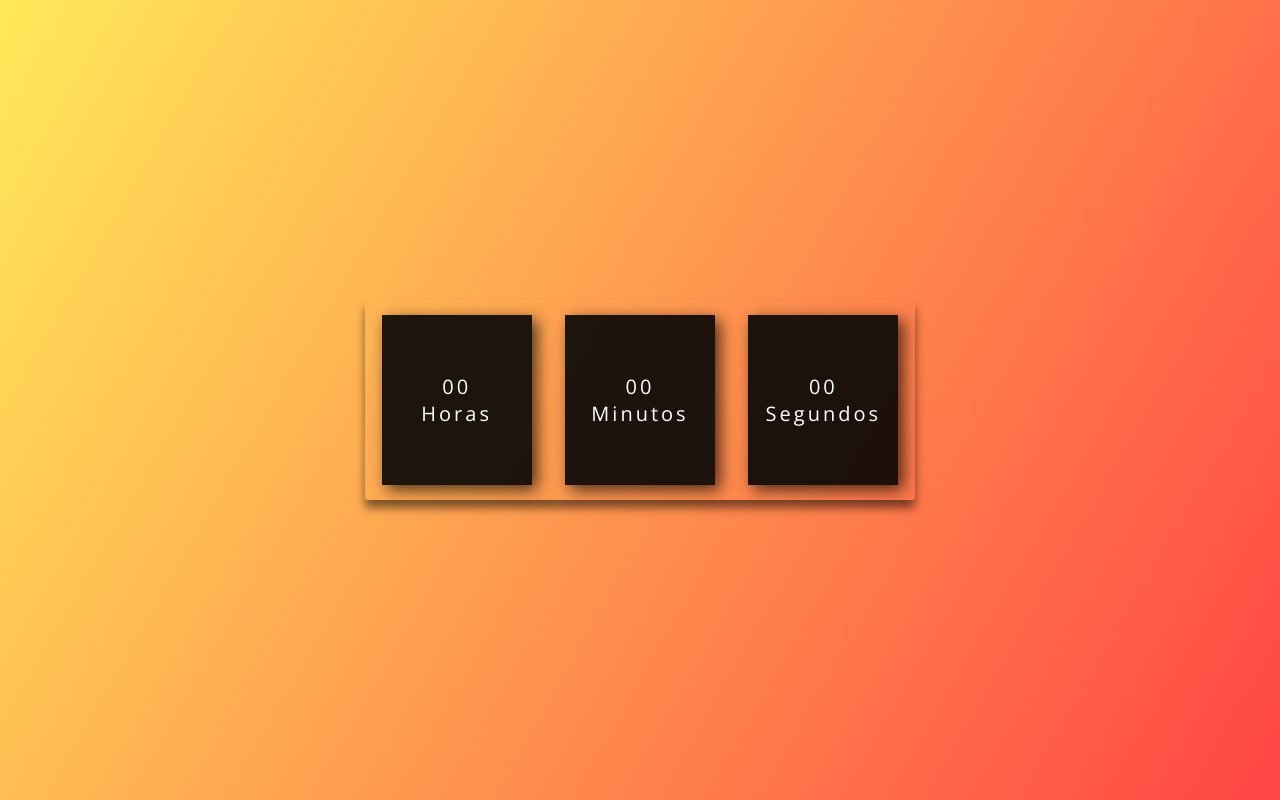
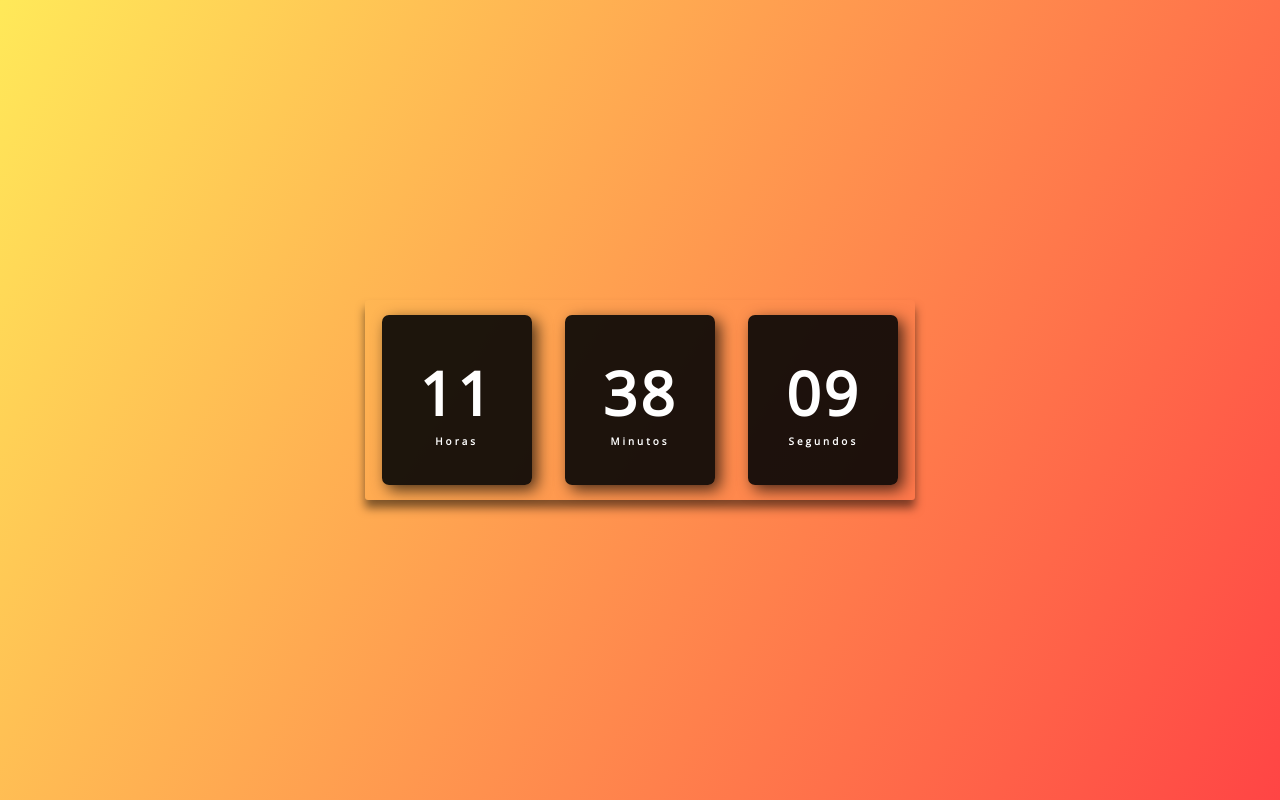
Before and after one commit to DiegoVarzim/relogio_digital, a plain HTML site: page index.html in a window 1280 px wide. Drawn offline with nearby package versions, Linux system fonts and the light colour scheme.

Commit message:
projeto finalizado

```diff
--- a/index.html
+++ b/index.html
@@ -26,6 +26,7 @@
         </div>
     </div>
 
+    <script src="script.js"></script>
 </body>
 
 </html>
--- a/script.js
+++ b/script.js
@@ -0,0 +1,20 @@
+const horas = document.getElementById('horas');
+const minutos = document.getElementById('minutos');
+const segundos = document.getElementById('segundos');
+
+const relogio = setInterval(function time() {
+    let dateToday = new Date();
+    let hr = dateToday.getHours();
+    let min = dateToday.getMinutes();
+    let sec = dateToday.getUTCSeconds();
+
+    if (hr < 10) hr = '0' + hr;
+    if (min < 10) min = '0' + min;
+    if (sec < 10) sec = '0' + sec;
+
+
+    horas.textContent = hr;
+    minutos.textContent = min;
+    segundos.textContent = sec;
+
+})
--- a/style.css
+++ b/style.css
@@ -36,10 +36,15 @@ body {
     color: #fff;
     background: rgba(5, 5, 5, .9);
     box-shadow: 5px 5px 15px rgba(0, 0, 0, .7);
-    border: 7px;
+    border-radius: 7px;
     letter-spacing: 3px;
 }
 
 .relogio span {
+    font-weight: bolder;
+    font-size: 60px;
+}
 
+.relogio span.tempo {
+    font-size: 10px;
 }
```
